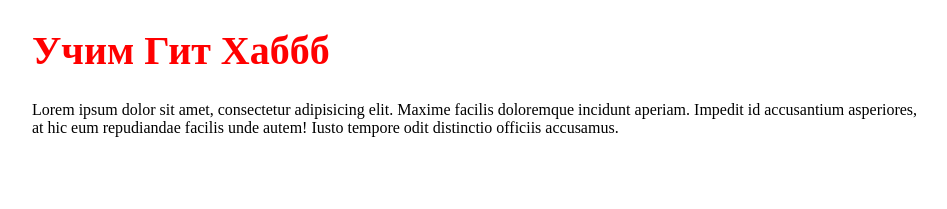
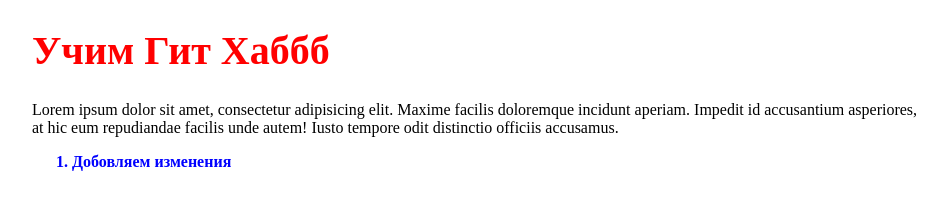
Before and after one commit to jermesEvgen/superWebSite, a plain HTML site: page index.html in a window 1280 px wide. Shown: the part 127-336 px from the top of the page, without its empty margins (158-1105 px from the left). Drawn offline with Linux system fonts and the light colour scheme.

Commit message:
Второе изменение

```diff
--- a/index.html
+++ b/index.html
@@ -9,8 +9,11 @@
 	<div class="wrapper">
 		<img src="img/github-octocat.png" alt="">
        <h1> Учим Гит Хаббб</h1>
+        <p>Lorem ipsum dolor sit amet, consectetur adipisicing elit. Maxime facilis doloremque incidunt aperiam. Impedit id accusantium asperiores, at hic eum repudiandae facilis unde autem! Iusto tempore odit distinctio officiis accusamus.</p>
 
-        <p>Lorem ipsum dolor sit amet, consectetur adipisicing elit. Maxime facilis doloremque incidunt aperiam. Impedit id accusantium asperiores, at hic eum repudiandae facilis unde autem! Iusto tempore odit distinctio officiis accusamus.</p>
+        <ol>
+        	<li>Добовляем изменения</li>
+        </ol>
 	</div>
 
 
```
